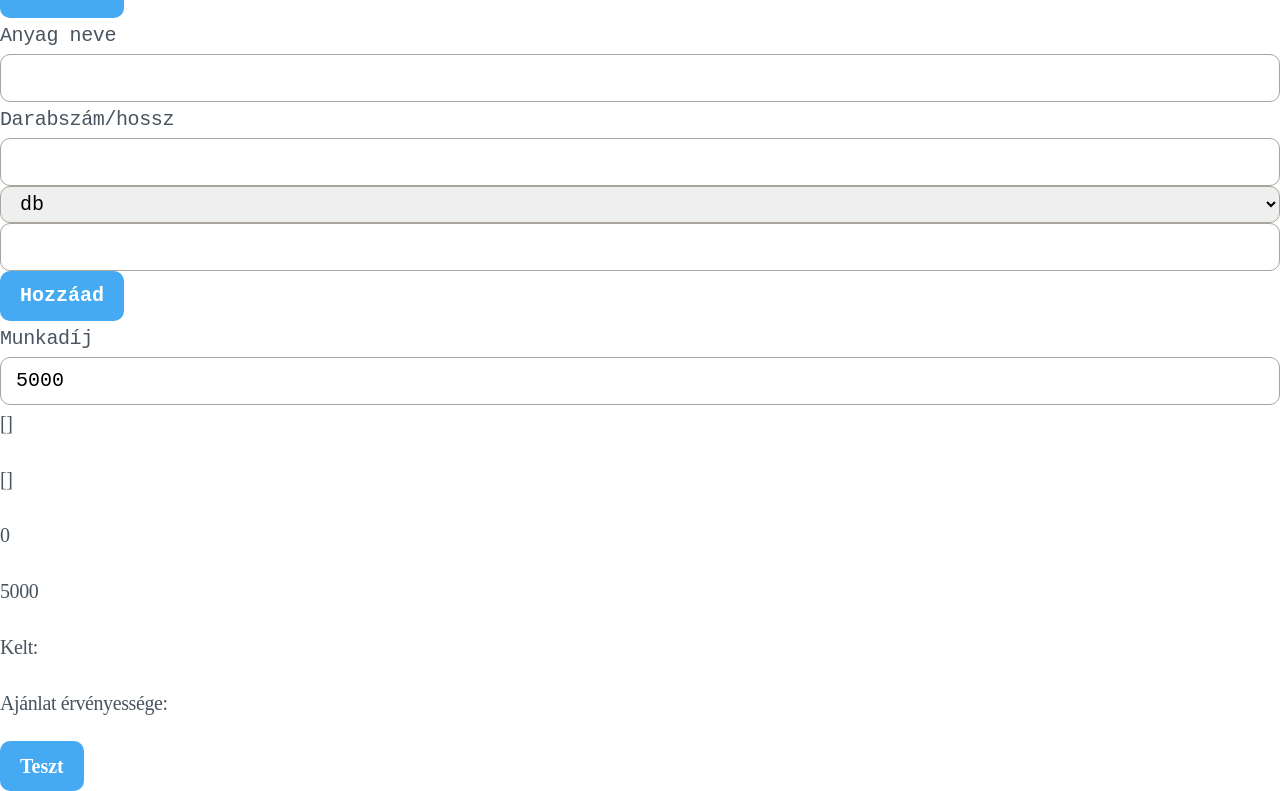
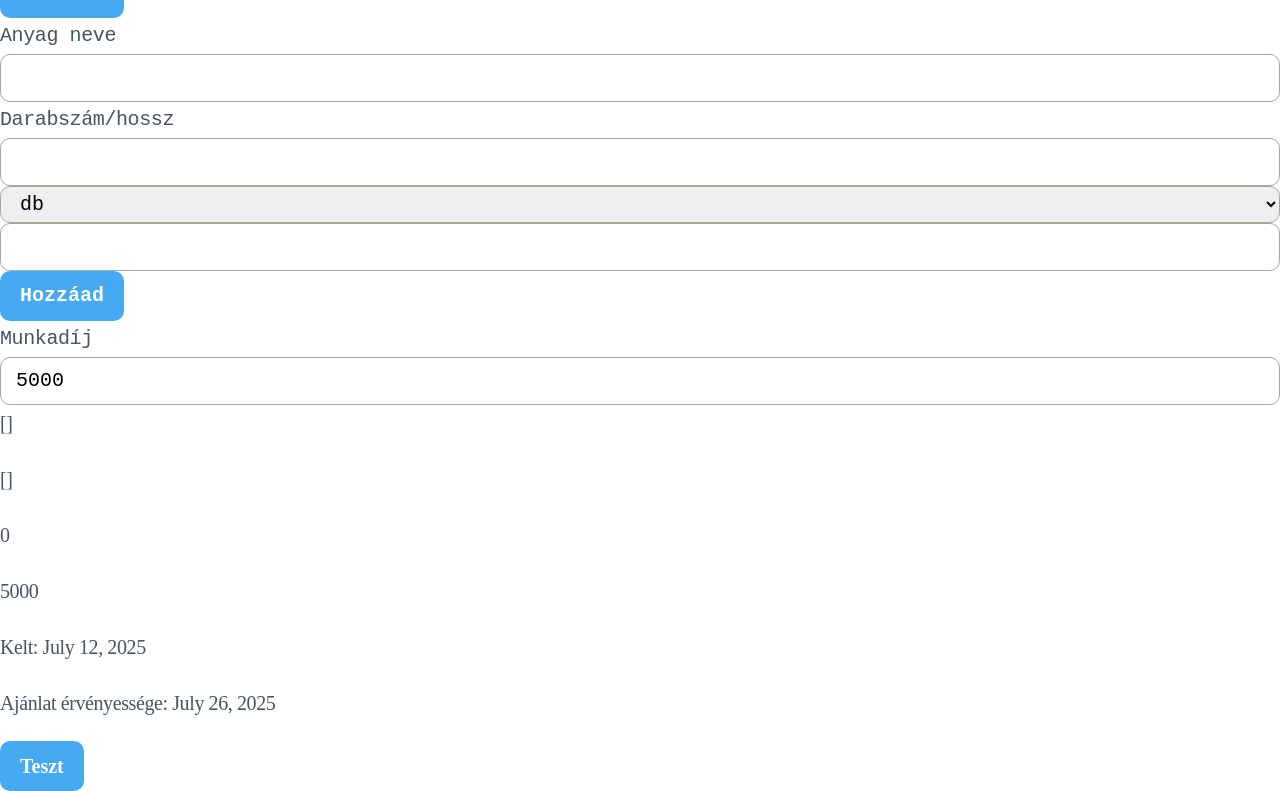
Before and after one commit to IstvanHortobagyi/egontrician, a Vue app: page / in a window 1280 px wide. Shown: the part 404-1195 px from the top of the page. Built offline with nearby package versions, Linux system fonts and the light colour scheme; a web font is replaced by a local one.

Commit message:
Date fix

```diff
--- a/src/App.vue
+++ b/src/App.vue
@@ -76,10 +76,10 @@
 					{{ totalCost }}
 				</p>
 				<p>Kelt:
-					<!-- {{ moment().format('LL') }} -->
+					 {{ currentDate }}
 				</p>
 				<p>Ajánlat érvényessége:
-					<!-- {{ moment().add(2, 'weeks').format('LL') }} -->
+					 {{ expirationDate }}
 				</p>
 				<button @click="htmltopdf('element-to-print')">Teszt</button>
 			</div>
@@ -120,7 +120,9 @@ export default {
 				{ customerAddress: "" }
 			],
 			workDetails: [],
-			items: []
+			items: [],
+      currentDate: moment().format('LL'),
+      expirationDate: moment().add(2, 'weeks').format('LL')
 		}
 	},
 
```
